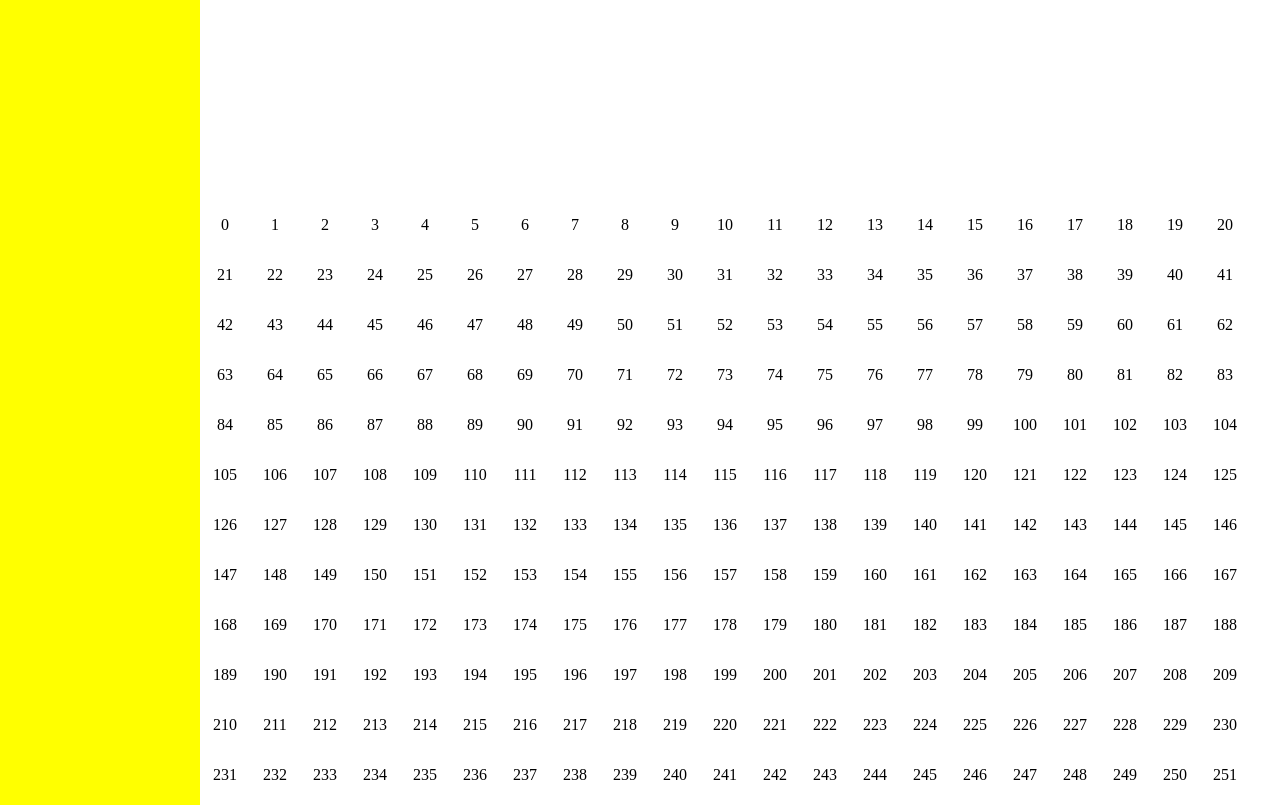
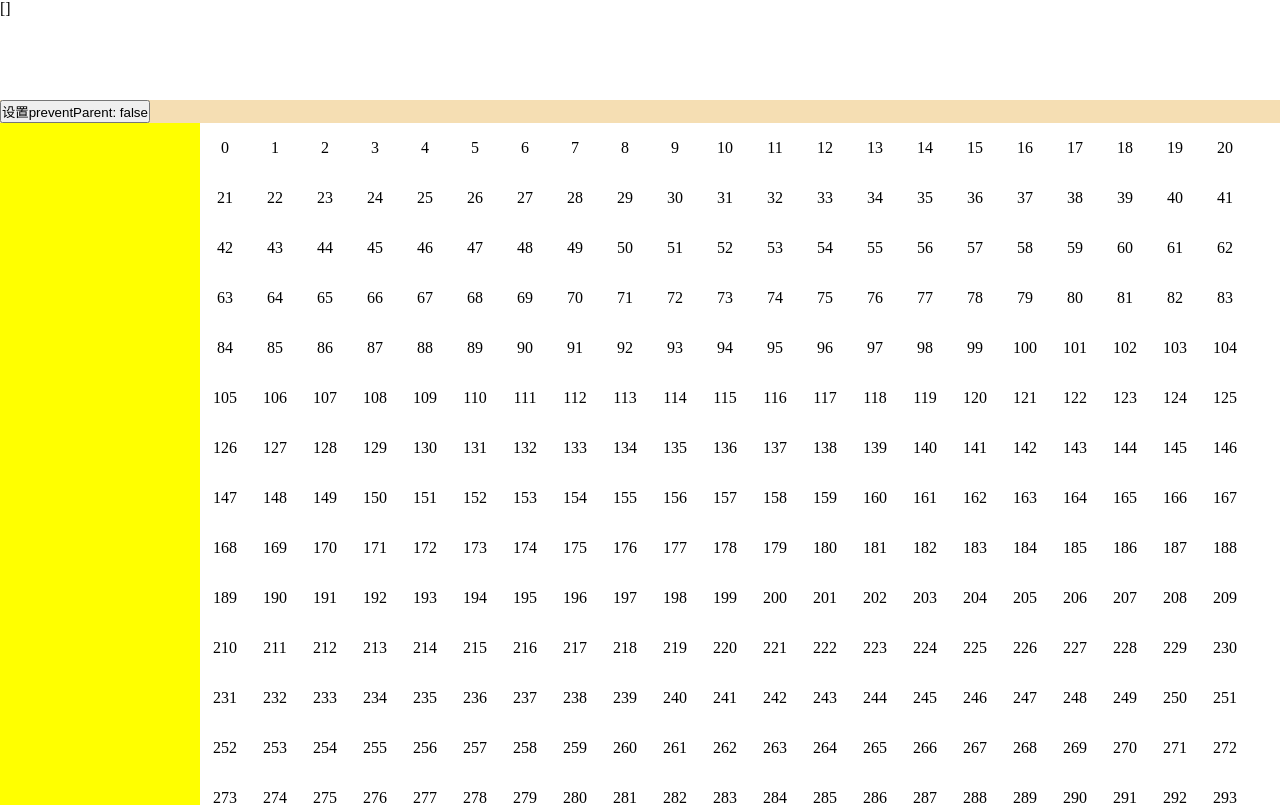
Before and after one commit to code-lixm/vue-area-select, a Vue app: page / in a window 1280 px wide. Shown: the top 805 px of the page. Built offline with nearby package versions, Linux system fonts and the light colour scheme.

Commit message:
refactor: 选择列表

```diff
--- a/src/App.vue
+++ b/src/App.vue
@@ -1,8 +1,14 @@
 <template>
   <div id="app">
+    <div class="control">
+      <div class="model-list">
+        {{ selectList }}
+      </div>
+      <button @click="handleOpr(1)" class="custom-btn">设置preventParent: {{ preventParent }}</button>
+    </div>
+    <div class="app">
       <div class="left"></div>
       <div class="main">
-      <div class="control"></div>
         <div class="area-select-container">
           <div class="list-one" v-for="(node, index) in list" :key="index" :data-selected-index="index">
             {{ node }}
@@ -11,8 +17,10 @@
         <VueAreaSelect
           :selectItemClassName="['list-one']"
           v-model="selectList"
-        selectAreaClassName="area-select-container"
+          :preventParent="preventParent"
+          selectedClassName="select-i"
         />
+      </div>
     </div>
   </div>
 </template>
@@ -22,13 +30,23 @@ export default {
   data() {
     const target = Array.from(new Array(1000), (item, i) => i)
     return {
+      preventParent: false,
+      selectAreaClassName: 'main',
       selectList: [],
       list: target
     }
   },
   created() {},
   watch: {},
-  methods: {},
+  methods: {
+    handleOpr(type) {
+      switch (type) {
+        case 1:
+          this.preventParent = !this.preventParent
+          break
+      }
+    }
+  },
   components: {}
 }
 </script>
@@ -37,7 +55,7 @@ export default {
   margin: 0;
   padding: 0;
 }
-#app {
+.app {
   display: flex;
   .left {
     width: 200px;
@@ -49,8 +67,12 @@ export default {
 }
 
 .control {
-  height: 200px;
-  width: 100%;
+  background-color: wheat;
+}
+.model-list {
+  background: #fff;
+  height: 100px;
+  overflow: auto;
 }
 .list-one {
   width: 50px;
@@ -58,6 +80,7 @@ export default {
   display: inline-block;
   text-align: center;
   line-height: 50px;
+
   vertical-align: middle;
 }
 .area-select-container {
@@ -66,4 +89,7 @@ export default {
   height: 2500px;
   background-color: #ffffff;
 }
+.select-i {
+  color: red;
+}
 </style>
--- a/src/components/VueAreaSelect.vue
+++ b/src/components/VueAreaSelect.vue
@@ -303,9 +303,8 @@ export default {
       return [targetDom, type]
     },
     getAreaClassName() {
-      this.selectAreaDom = document.querySelector(`.${this.selectAreaClassName}`)
-      !this.selectAreaDom && (this.selectAreaDom = this.$el.parentNode)
-      console.log('this.selectAreaDom: ', this.selectAreaDom)
+      this.selectAreaDom =
+        this.selectAreaClassName === '' ? this.$el.parentNode : document.querySelector(`.${this.selectAreaClassName}`)
     }
   },
   watch: {
```
Also changed, not shown: 1 other file (tests, documents, lock files or other folders). Lines whose indentation alone changed are shown as unchanged.
